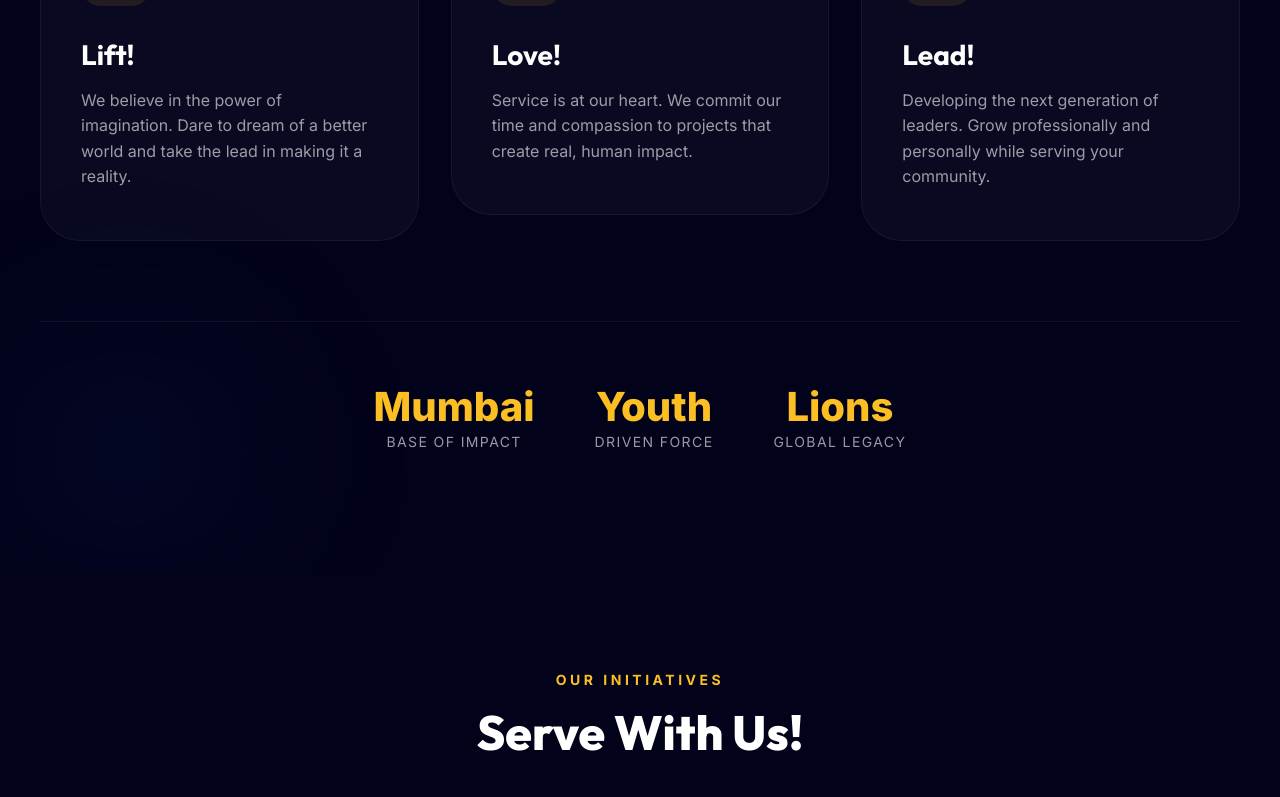
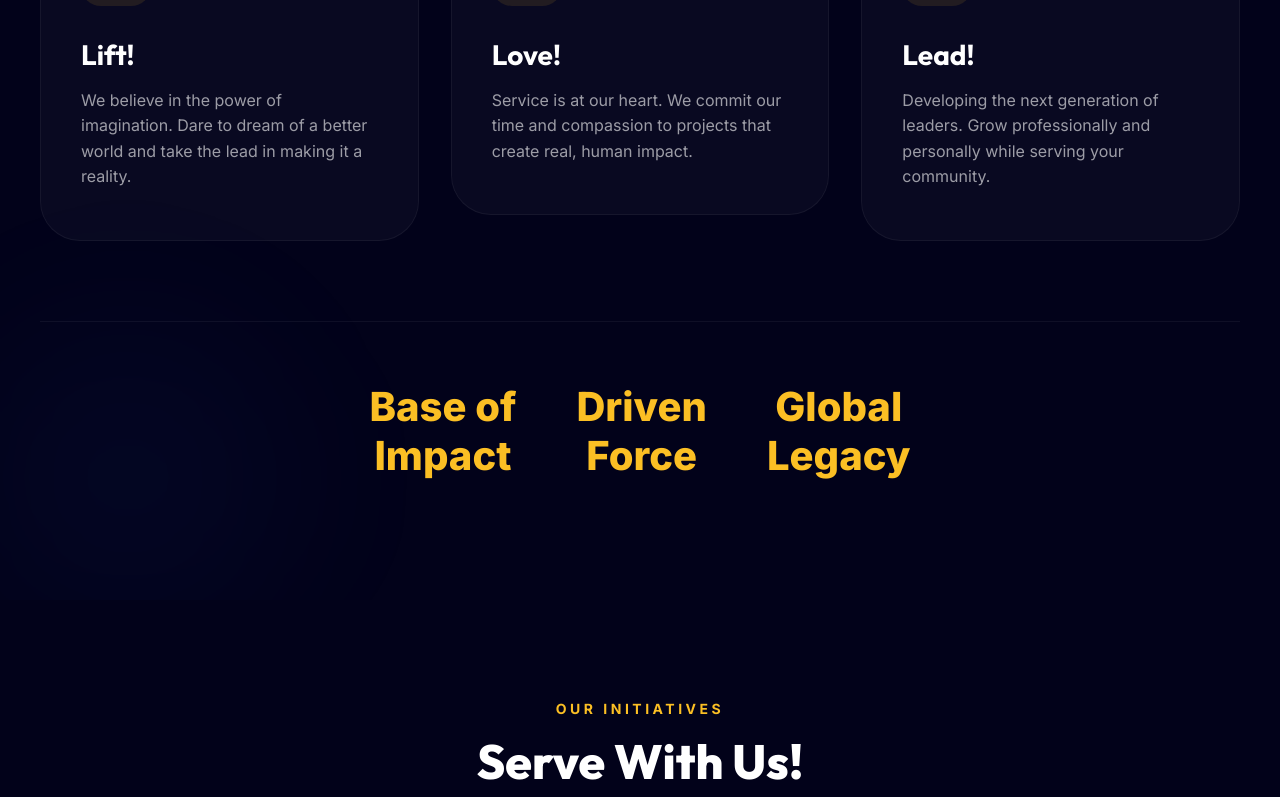
Before and after one commit to darshanrathor/leoclubjuhu, a Next.js app: page / in a window 1280 px wide. Shown: the part 1612-2409 px from the top of the page. Built offline with nearby package versions, Linux system fonts and the light colour scheme.

Commit message:
minor changes

```diff
--- a/src/components/About.module.css
+++ b/src/components/About.module.css
@@ -172,6 +172,7 @@
   font-size: 2.5rem;
   font-weight: 800;
   color: var(--accent-gold);
+  text-align: center;
 }
 
 .statLab {
--- a/src/components/About.tsx
+++ b/src/components/About.tsx
@@ -6,17 +6,17 @@
   {
     icon: "✨",
     title: "Lift!",
-    desc: "We believe in the power of imagination. Dare to dream of a better world and take the lead in making it a reality."
+    desc: "We believe in the power of imagination. Dare to dream of a better world and take the lead in making it a reality.",
   },
   {
     icon: "❤️",
     title: "Love!",
-    desc: "Service is at our heart. We commit our time and compassion to projects that create real, human impact."
+    desc: "Service is at our heart. We commit our time and compassion to projects that create real, human impact.",
   },
   {
     icon: "🚀",
     title: "Lead!",
-    desc: "Developing the next generation of leaders. Grow professionally and personally while serving your community."
+    desc: "Developing the next generation of leaders. Grow professionally and personally while serving your community.",
   },
 ];
 
@@ -33,8 +33,9 @@
             </h2>
             <p className={styles.description}>
               Leo Club of Juhu is a powerhouse of young visionaries in Mumbai.
-              From students to young professionals, we are dedicated to fostering leadership
-              and creating a ripple effect of positive change through impactful community service.
+              From students to young professionals, we are dedicated to
+              fostering leadership and creating a ripple effect of positive
+              change through impactful community service.
             </p>
           </div>
         </Reveal>
@@ -56,16 +57,25 @@
         <Reveal>
           <div className={styles.statsRow}>
             <div className={styles.statItem}>
-              <span className={styles.statVal}>Mumbai</span>
-              <span className={styles.statLab}>Base of Impact</span>
+              <span className={styles.statVal}>
+                Base of
+                <br /> Impact
+              </span>
+              {/* <span className={styles.statLab}></span> */}
             </div>
             <div className={styles.statItem}>
-              <span className={styles.statVal}>Youth</span>
-              <span className={styles.statLab}>Driven Force</span>
+              <span className={styles.statVal}>
+                Driven
+                <br /> Force
+              </span>
+              {/* <span className={styles.statLab}></span> */}
             </div>
             <div className={styles.statItem}>
-              <span className={styles.statVal}>Lions</span>
-              <span className={styles.statLab}>Global Legacy</span>
+              <span className={styles.statVal}>
+                Global
+                <br /> Legacy
+              </span>
+              {/* <span className={styles.statLab}></span> */}
             </div>
           </div>
         </Reveal>
```
